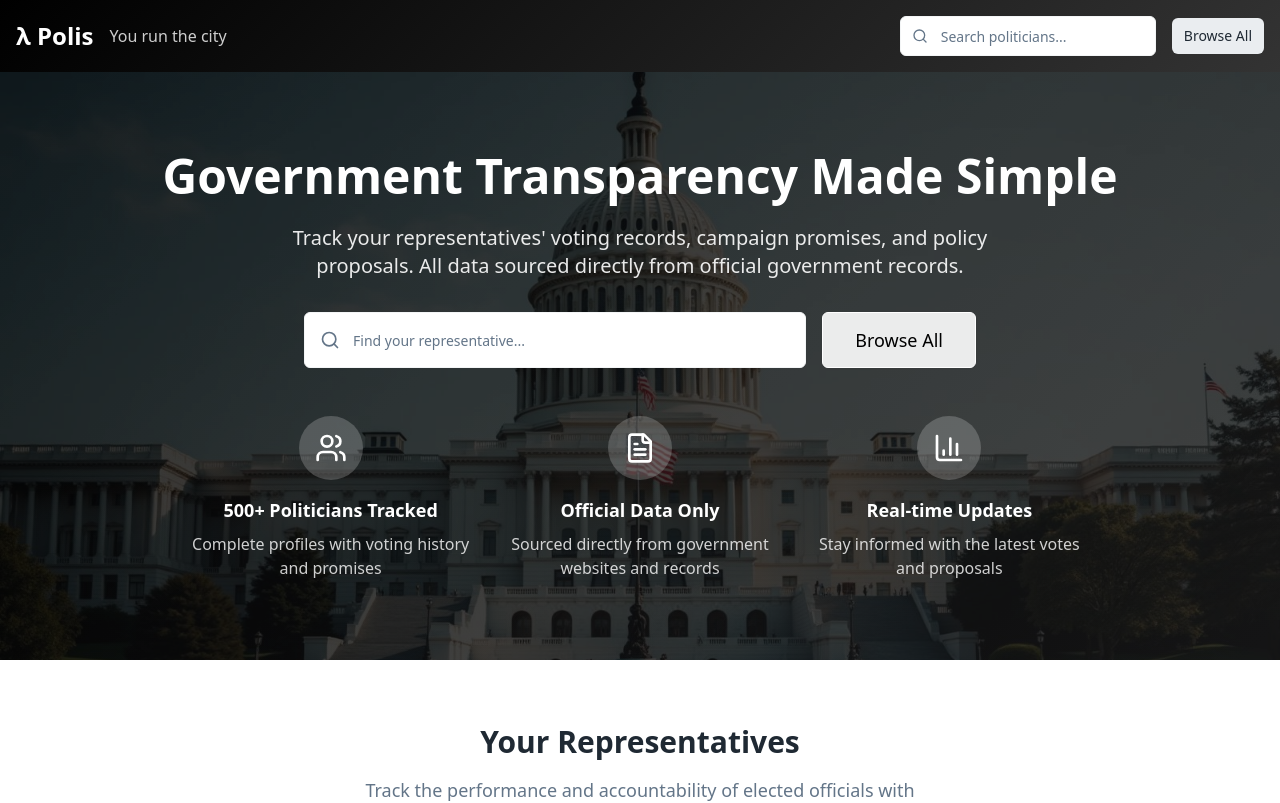
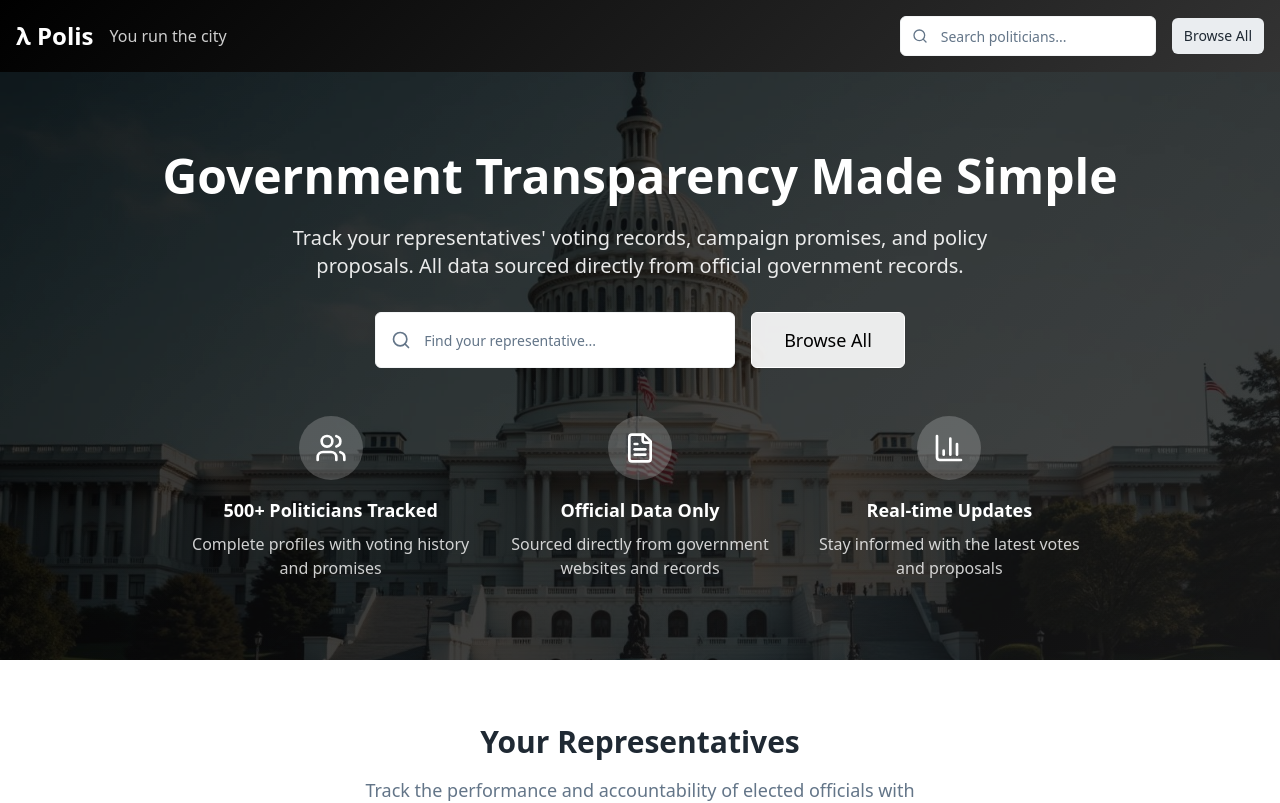
Before and after one commit to cervonizer/gov-track-report, a React (Vite) app: page / in a window 1280 px wide. Shown: the top 803 px of the page. Built offline with nearby package versions, Linux system fonts and the light colour scheme; the HTML template or start-up script is replaced by a standard one.

Commit message:
Manual edit: src/components/HeroSection.tsx

```diff
--- a/src/components/HeroSection.tsx
+++ b/src/components/HeroSection.tsx
@@ -8,12 +8,14 @@ import heroImage from "@/assets/hero-government.jpg";
 export const HeroSection = () => {
   const navigate = useNavigate();
   const [searchQuery, setSearchQuery] = useState("");
+
   return (
     <section className="relative bg-gradient-hero text-primary-foreground py-20">
       <div
         className="absolute inset-0 bg-cover bg-center opacity-20"
         style={{ backgroundImage: `url(${heroImage})` }}
       />
+
       <div className="relative container mx-auto px-4 text-center">
         <h2 className="text-5xl font-bold mb-6">
           Government Transparency Made Simple
@@ -23,12 +25,13 @@ export const HeroSection = () => {
           All data sourced directly from official government records.
         </p>
 
-        <div className="flex flex-col sm:flex-row gap-4 justify-center mb-12 max-w-2xl mx-auto">
-          <div className="relative flex-1">
+        {/* Search + Browse All */}
+        <div className="flex flex-col sm:flex-row gap-4 justify-center mb-12 mx-auto">
+          <div className="relative w-full sm:w-[360px]">
             <Search className="absolute left-4 top-1/2 transform -translate-y-1/2 text-muted-foreground w-5 h-5" />
             <Input
               placeholder="Find your representative..."
-              className="pl-12 h-14 text-lg bg-background"
+              className="pl-12 h-14 text-lg bg-background w-full"
               value={searchQuery}
               onChange={(e) => setSearchQuery(e.target.value)}
               onKeyDown={(e) => {
@@ -46,15 +49,18 @@ export const HeroSection = () => {
           >
             Browse All
           </Button>
-          </div>
+        </div>
 
+        {/* Stats section */}
         <div className="grid grid-cols-1 md:grid-cols-3 gap-8 max-w-4xl mx-auto">
           <div className="text-center">
             <div className="bg-primary-foreground/20 rounded-full w-16 h-16 flex items-center justify-center mx-auto mb-4">
               <Users className="w-8 h-8" />
             </div>
             <h3 className="text-lg font-semibold mb-2">500+ Politicians Tracked</h3>
-            <p className="text-primary-foreground/80">Complete profiles with voting history and promises</p>
+            <p className="text-primary-foreground/80">
+              Complete profiles with voting history and promises
+            </p>
           </div>
 
           <div className="text-center">
@@ -62,7 +68,9 @@ export const HeroSection = () => {
               <FileText className="w-8 h-8" />
             </div>
             <h3 className="text-lg font-semibold mb-2">Official Data Only</h3>
-            <p className="text-primary-foreground/80">Sourced directly from government websites and records</p>
+            <p className="text-primary-foreground/80">
+              Sourced directly from government websites and records
+            </p>
           </div>
 
           <div className="text-center">
@@ -70,7 +78,9 @@ export const HeroSection = () => {
               <BarChart3 className="w-8 h-8" />
             </div>
             <h3 className="text-lg font-semibold mb-2">Real-time Updates</h3>
-            <p className="text-primary-foreground/80">Stay informed with the latest votes and proposals</p>
+            <p className="text-primary-foreground/80">
+              Stay informed with the latest votes and proposals
+            </p>
           </div>
         </div>
       </div>
```
